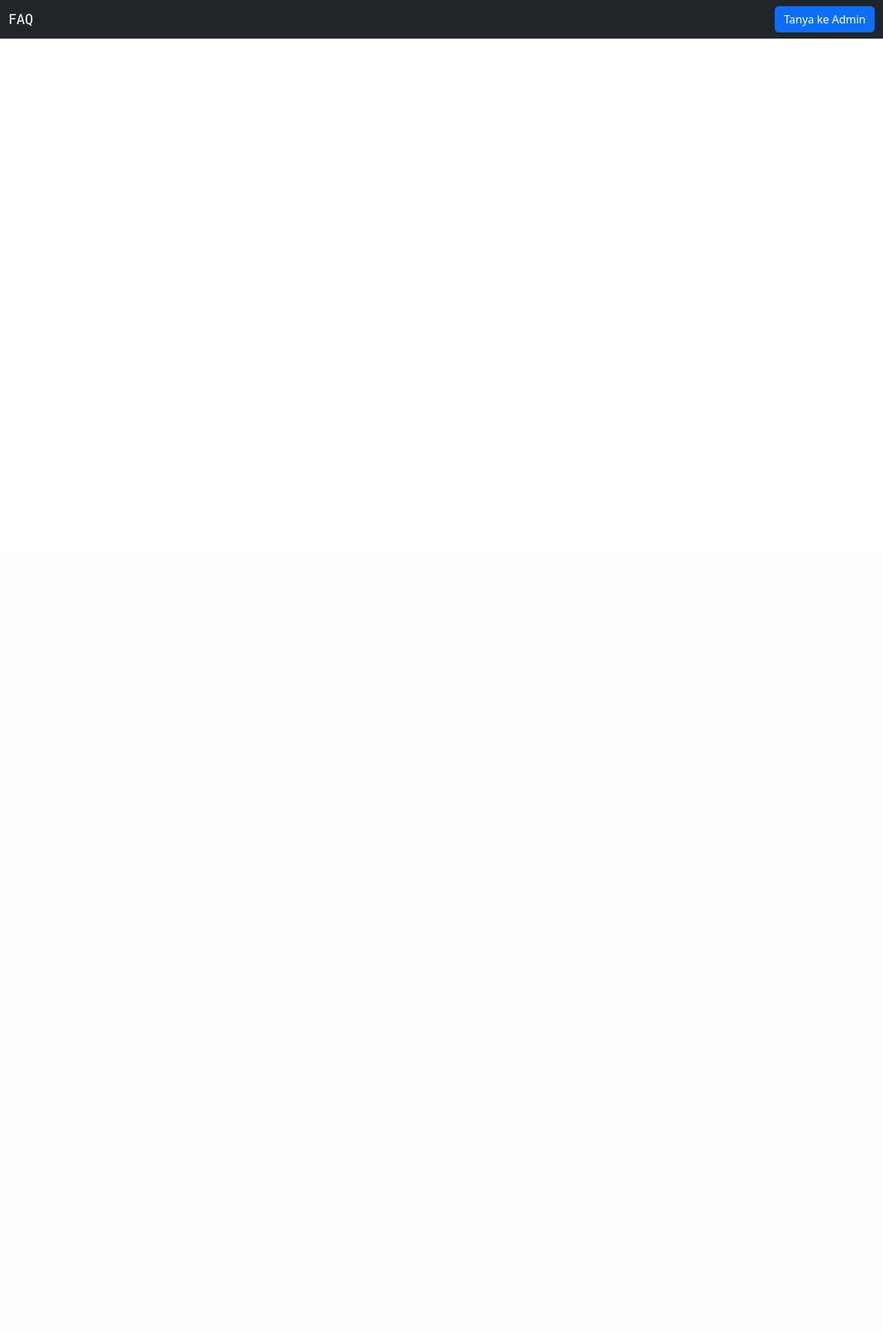
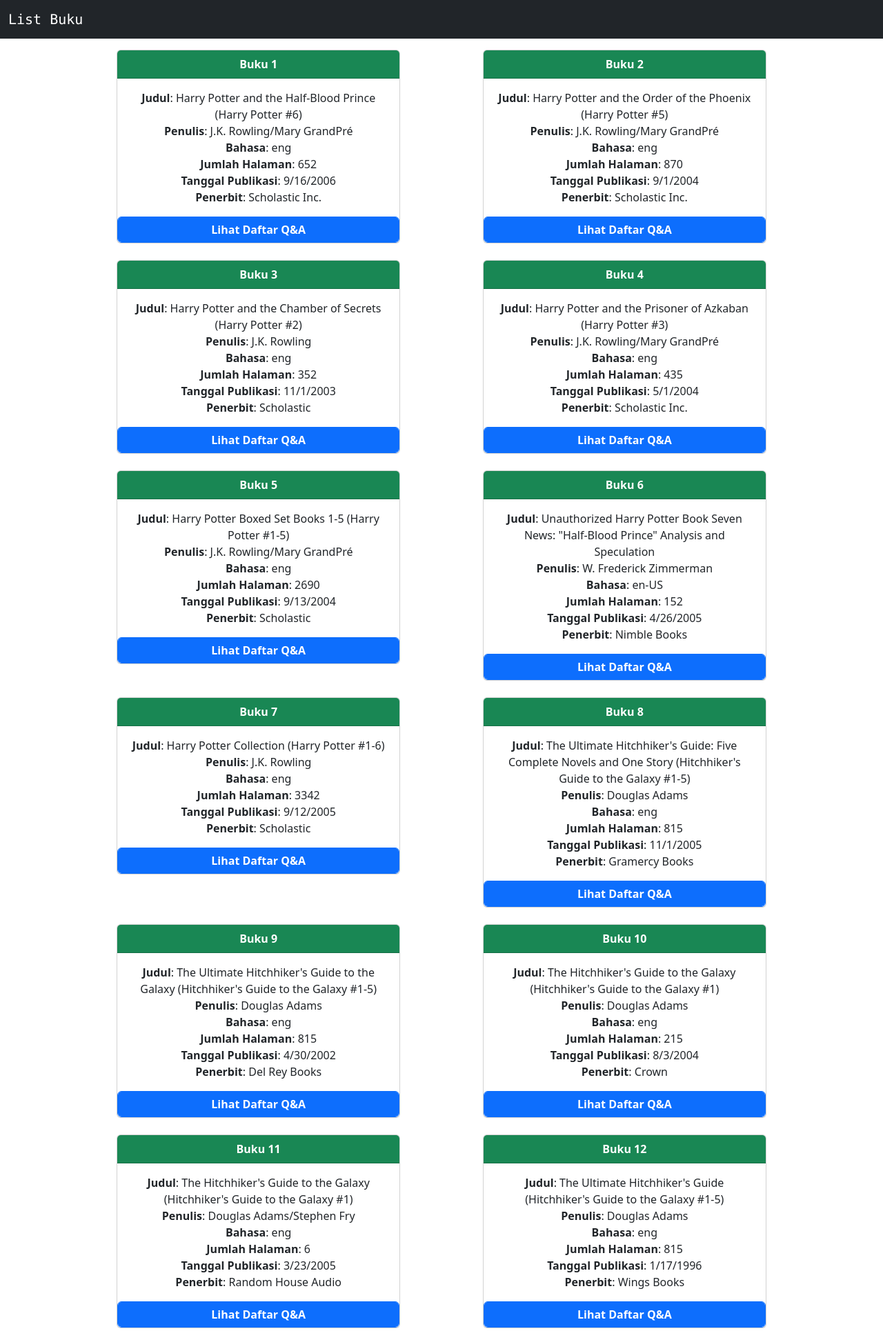
Before and after one commit to B08-PBP2023/bookify, a Django app: page /FAQ/ in a window 1280 px wide. Shown: the top 1930 px of the page at 69% size. Before the commit the page ends 56 px from the top, so only its background shows below. Run offline with Django 4.2, Linux system fonts and the light colour scheme; data comes from the database, SQL or seed files in the repository.

Commit message:
almost done

```diff
--- a/FAQ/templates/faqpage.html
+++ b/FAQ/templates/faqpage.html
@@ -1,15 +1,21 @@
 {% extends 'base.html' %}
+{% block meta}
+
+{% endblock meta}
 
 {% block content %}
     <title>FAQ</title>
     <nav class="navbar navbar-expanded-lg bg-dark">
         <div class="container-fluid">
-            <a class="navbar-brand text-white font-monospace" href="#">FAQ</a>
+            <a class="navbar-brand text-white font-monospace" href="#">Frequently Asked Questions</a>
             <div>
                 <button type="button" class="btn btn-primary" data-bs-toggle="modal" data-bs-target="#exampleModal">Tanya ke Admin</button>
             </div>
         </div>
     </nav>
+
+    <div id="question_answer_cards"></div>
+    <input type="hidden" id="id_for_book" value="{{id_book}}">
 
     <div class="modal fade" id="exampleModal" tabindex="-1" aria-labelledby="exampleModalLabel" aria-hidden="true">
         <div class="modal-dialog">
@@ -30,27 +36,64 @@
                 </div>
                 <div class="modal-footer">
                     <button type="button" class="btn btn-secondary" data-bs-dismiss="modal">Close</button>
-                    <button type="button" class="btn btn-primary" id="button_add" data-bs-dismiss="modal">Add</button>
+                    <button type="button" class="btn btn-primary" id="button_add" data-bs-dismiss="modal" onclick="addQuestion('{{id_book}}')">Add</button>
                 </div>
             </div>
         </div>
     </div>
 
     <script>
-        async function refreshItems() {
+        const id_book = document.getElementById("id_for_book").value
 
+        async function getQuestionsAnswers() {
+            return fetch("{% url 'FAQ:get_questions_answers_json' %}").then((res) => res.json())
         }
 
-        function addQuestion() {
-            fetch("{% url 'FAQ:add_question' %}", {
+        async function getQuestionsAnswersFiltered(id_book) {
+            return fetch("{% url 'FAQ:get_questions_answers_filtered_json' id_book %}").then((res) => res.json())
+        }
+
+        async function refreshQuestions() {
+            document.getElementById('question_answer_cards').innerHTML = ``
+
+            const questions_answers = await getQuestionsAnswersFiltered();
+
+            let htmlString = ``
+            htmlString += `\n
+            <div class="row m-5">
+            `
+            questions_answers.forEach((question_answer) => {
+                htmlString += `\n
+                <div class="col mx-5">
+                    <div class="card">
+                        <div class="card-header text-center fw-semibold bg-danger text-white">
+                            ${question_answer.fields.isi_pertanyaan}
+                        </div>
+                        <div class="card-body text-center">
+                            ${question_answer.fields.isi_jawaban}
+                        </div>
+                    </div>
+                </div>
+                `
+            })
+
+            htmlString += `\n
+            </div>
+            `
+            document.getElementById('question_answer_cards').innerHTML = htmlString
+        }
+        refreshQuestions()
+
+        function addQuestion(id_book) {
+            fetch(`../../add_question/${id_book}/`, {
                 method: "POST",
                 body: new FormData(document.querySelector('#form'))
-            }).then(refreshItems)
+            }).then(refreshQuestions)
 
             document.getElementById("form").reset()
             return false
         }
-        document.getElementById("button_add").onclick = addQuestion
+        // document.getElementById("button_add").onclick = addQuestion(id_book)
     </script>
 
 
--- /dev/null
+++ b/FAQ/templates/show_buku.html
@@ -0,0 +1,41 @@
+{% extends 'base.html' %}
+{% block meta}
+
+{% endblock meta}
+
+{% block content %}
+    <title>FAQ</title>
+    <nav class="navbar navbar-expanded-lg bg-dark">
+        <div class="container-fluid">
+            <a class="navbar-brand text-white font-monospace" href="#">List Buku</a>
+        </div>
+    </nav>
+
+    <!-- <div id="book_cards"></div> -->
+
+    <div class="row row-cols-1 row-cols-md-3 g-4 py-3 justify-content-center">
+        {% for book in books %}
+        <div class="col mx-5">
+            <div class="card">
+                <div class="card-header text-center fw-semibold bg-success text-white">
+                    Buku {{book.pk}}
+                </div>
+                <div class="card-body text-center">
+                    <strong>Judul</strong>: {{book.title}} <br>
+                    <strong>Penulis</strong>: {{book.authors}} <br>
+                    <strong>Bahasa</strong>: {{book.language_code}} <br>
+                    <strong>Jumlah Halaman</strong>: {{book.num_pages}} <br>
+                    <strong>Tanggal Publikasi</strong>: {{book.publication_date}} <br>
+                    <strong>Penerbit</strong>: {{book.publisher}} <br>
+                </div>
+                <a href="{% url 'FAQ:show_page' book.pk %}">
+                    <button class="form-control btn btn-primary fw-bold">
+                        Lihat Daftar Q&A
+                    </button>
+                </a>
+            </div>
+        </div>
+        {% endfor %}
+    </div>
+
+{% endblock content %}
--- a/FAQ/urls.py
+++ b/FAQ/urls.py
@@ -1,13 +1,21 @@
 from django.urls import path
-from FAQ.views import show_page, add_question, view_list_questions, get_questions_json, delete_question
+from FAQ.views import show_page, add_question, view_list_questions, get_questions_json, delete_question, jawab_question, get_questions_answers_json
+from FAQ.views import delete_question_answer, show_page_admin, show_buku, get_questions_answers_filtered_json
 
 app_name = 'FAQ'
 
 urlpatterns = [
-    path('', show_page, name = 'show_page'),
-    path('add_question/', add_question, name = 'add_question'),
-    path('view_list_questions/', view_list_questions, name = 'view_list_questions'),
+    path('', show_buku, name = 'show_buku'),
+    path('show_page/<int:id_book>/', show_page, name = 'show_page'),
+    path('show_page_admin/<int:id_book>/', show_page_admin, name = 'show_page_admin'),
+    path('add_question/<int:id_book>/', add_question, name = 'add_question'),
+    path('view_list_questions/<int:id_book>/', view_list_questions, name = 'view_list_questions'),
+    path('delete_question/<int:id>/', delete_question, name='delete_question'),
+    path('delete_question_answer/<int:id>/', delete_question_answer, name='delete_question'),
+    path('jawab_question/<int:id_book>/', jawab_question, name='jawab_question'),
+
+
     path('get_questions_json/', get_questions_json, name='get_questions_json'),
-    path('delete_question/<int:id>/', delete_question, name='delete_question'),
-
+    path('get_questions_answers_json/', get_questions_answers_json, name='get_questions_answers_json'),
+    path('get_questions_answers_filtered_json/<int:id>', get_questions_answers_filtered_json, name='get_questions_answers_filtered_json'),
 ]
--- a/FAQ/views.py
+++ b/FAQ/views.py
@@ -1,25 +1,42 @@
 from django.shortcuts import render
 from django.views.decorators.csrf import csrf_exempt
-from FAQ.models import Question
+from FAQ.models import Question, QuestionAnswer
 from django.http import HttpResponseNotFound, HttpResponseRedirect, HttpResponse
 from django.core import serializers
+from pinjamBuku.models import Buku
 
 # Create your views here.
 
-def show_page(request):
+def show_buku(request):
+    books = Buku.objects.all()
 
     context = {
-
+        'books':books,
     }
 
+    return render(request, 'show_buku.html', context)
+
+def show_page(request, id_book):
+    context = {
+        'id_book' : id_book,
+    }
     return render(request, 'faqpage.html', context)
 
+def show_page_admin(request,id_book):
+    context = {
+        'id_book' : id_book,
+    }
+    return render(request, 'faqpage_admin.html', context)
+
 @csrf_exempt
-def add_question(request):
+def add_question(request, id_book):
     if request.method == 'POST':
+        buku = Buku.objects.get(pk=id_book)
+
+        judul_buku = buku.title
         isi_pertanyaan = request.POST.get("isi_pertanyaan")
 
-        new_item = Question(isi_pertanyaan=isi_pertanyaan)
+        new_item = Question(isi_pertanyaan=isi_pertanyaan, judul_buku=judul_buku)
         new_item.save()
 
         return HttpResponse(b"CREATED", status=201)
@@ -36,12 +53,23 @@ def delete_question(request,id):
 
     return HttpResponseNotFound()
 
-def view_list_questions(request):
+@csrf_exempt
+def delete_question_answer(request,id):
+    if request.method == 'DELETE':
+        data = QuestionAnswer.objects.get(pk=id)
+        data.delete()
 
-    questions = Question.objects.all()
+        return HttpResponse(b"DELETE", status=201)
+
+    return HttpResponseNotFound()
+
+def view_list_questions(request, id_book):
+
+    # questions = Question.objects.all()
 
     context = {
-        'questions' : questions,
+        # 'questions' : questions,
+        'id_book' : id_book,
     }
 
     return render(request, 'listquestions.html', context)
@@ -50,3 +78,34 @@ def get_questions_json(request):
     questions = Question.objects.all()
 
     return HttpResponse(serializers.serialize('json', questions))
+
+def get_questions_answers_json(request):
+    questions_answers = QuestionAnswer.objects.all()
+    print(questions_answers)
+
+    return HttpResponse(serializers.serialize('json', questions_answers))
+
+def get_questions_answers_filtered_json(request, id):
+    buku = Buku.objects.get(pk=id)
+    print(buku.title)
+    print(QuestionAnswer.objects.all())
+    questions_answers = QuestionAnswer.objects.filter(judul_buku = buku.title)
+    print(questions_answers)
+
+    return HttpResponse(serializers.serialize('json', questions_answers))
+
+@csrf_exempt
+def jawab_question(request, id_book):
+    if request.method == 'POST':
+        buku = Buku.objects.get(pk=id_book)
+        judul_buku = buku.title
+        isi_pertanyaan = request.POST.get("isi_pertanyaan")
+        isi_jawaban = request.POST.get("isi_jawaban")
+
+
+        new_item = QuestionAnswer(isi_pertanyaan=isi_pertanyaan, isi_jawaban=isi_jawaban, judul_buku=judul_buku)
+        new_item.save()
+
+        return HttpResponse(b"CREATED", status=201)
+
+    return HttpResponseNotFound()
```
Also changed, not shown: FAQ/models.py (+9 -1 lines), FAQ/templates/faqpage_admin.html (added, +78 -0 lines), FAQ/templates/listquestions.html (+76 -4 lines), Homepage/templates/homepage.html (+11 -1 lines), FAQ/migrations/0002_questionanswer.py (added), FAQ/migrations/0003_question_judul_buku_questionanswer_judul_buku.py (added).
